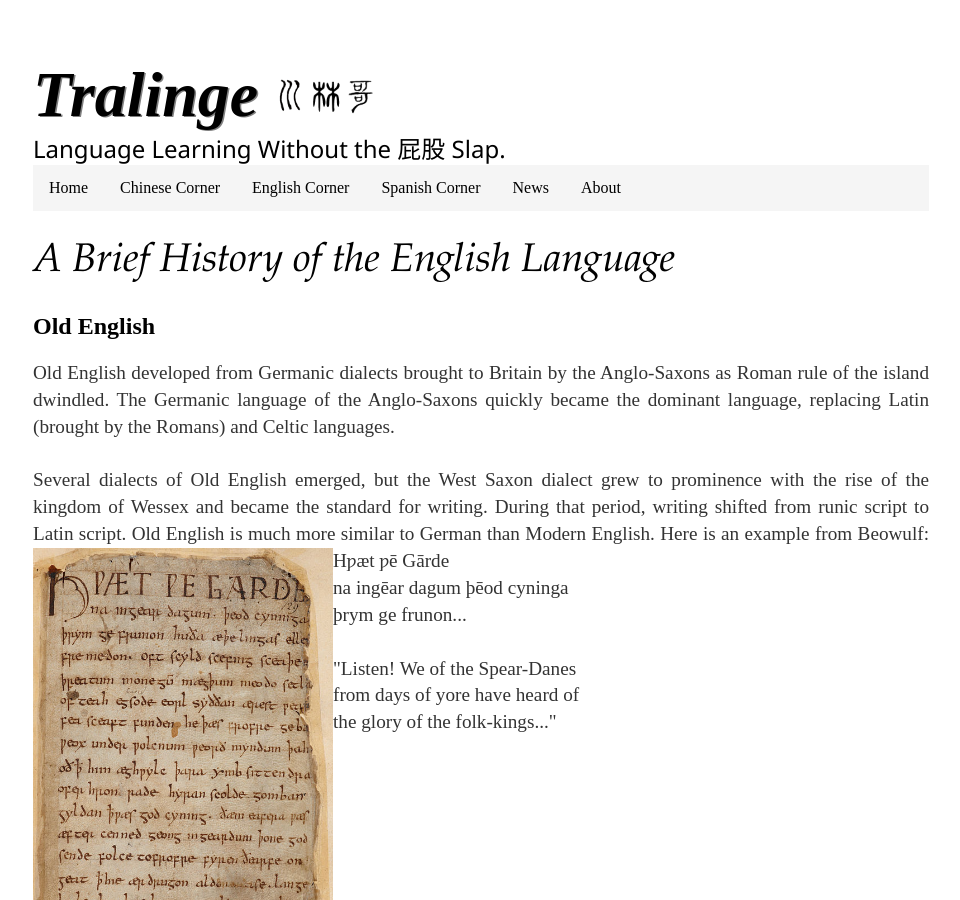
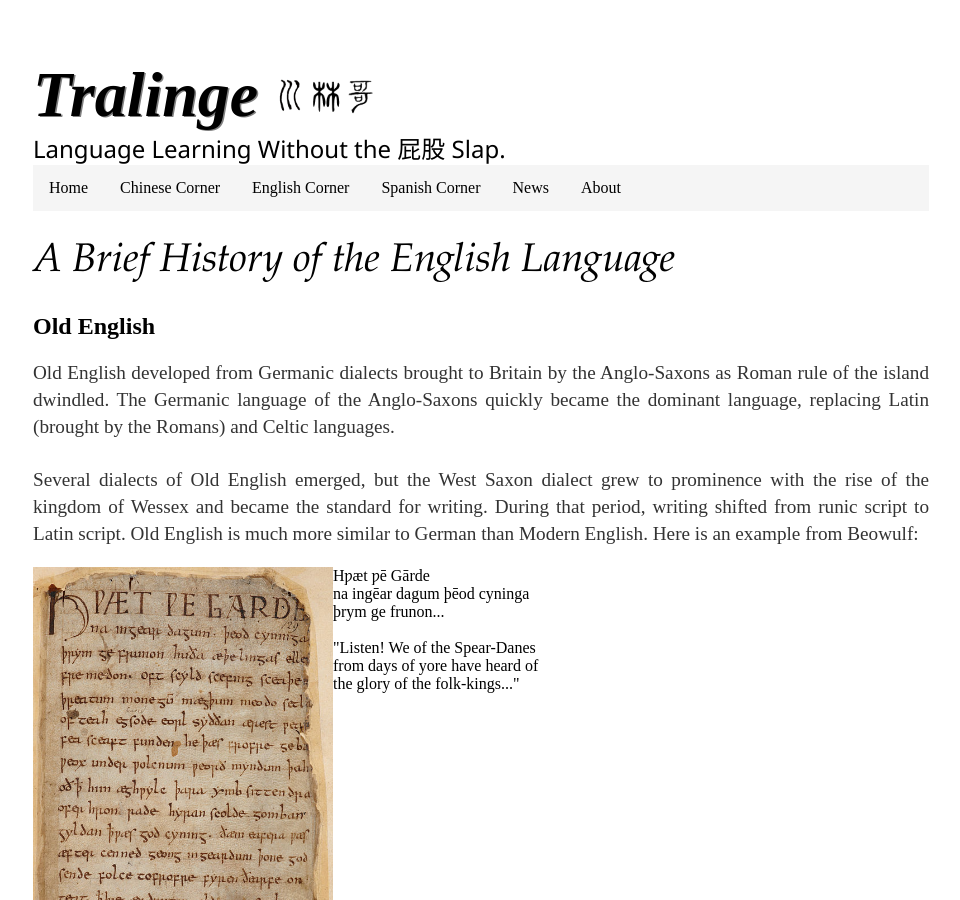
Before and after one commit to Tralinge/tralinge.github.io, a Jekyll site: the page built from english_corner/history_of_english.html, in a window 1280 px wide and 900 px high. Shown: the whole window, without its empty margins (159-1119 px from the left). Built offline with Jekyll 4.4.1, drawn with Linux system fonts in a browser that asks for light colours.

Commit message:
Update history_of_english.html

```diff
--- a/english_corner/history_of_english.html
+++ b/english_corner/history_of_english.html
@@ -5,7 +5,7 @@
 <div class="blurb">
 	<h1>A Brief History of the English Language</h1>
 
-	<div class="clearfix">
+
 		<h2>Old English</h2>
 
 		<p>
@@ -17,7 +17,7 @@
 		with the rise of the kingdom of Wessex and became the standard for writing. During that
 		period, writing shifted from runic script to Latin script. Old English is much more similar
 		to German than Modern English. Here is an example from Beowulf:
-
+<div class="clearfix">
 		<img class="lfimg" src="/media/ec/Beowulf_Cotton_MS_Vitellius_A_XV_f._132r.jpg" alt="Beowulf_Text" width="300">
 
 		Hƿæt ƿē Gārde<br>
```
